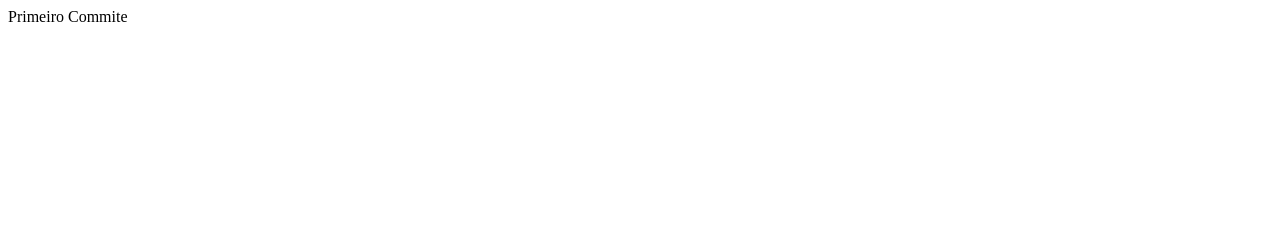
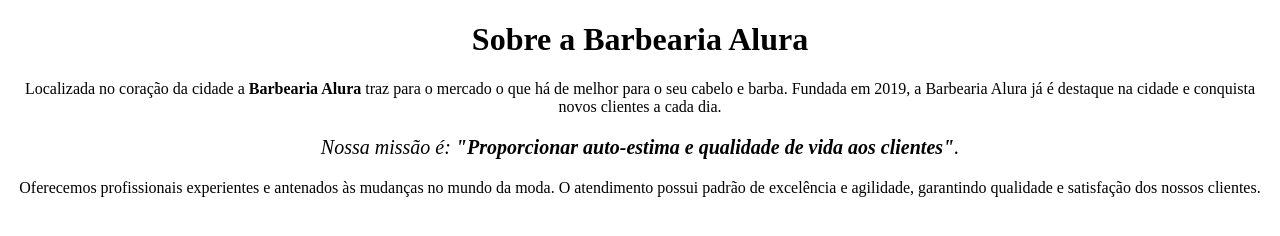
Before and after one commit to gabrielcannes/cursoHTML, a plain HTML site: page FrontEnd/index.html in a window 1280 px wide. Drawn offline with Linux system fonts and the light colour scheme.

Commit message:
adicao do css na pagina

```diff
--- a/FrontEnd/index.html
+++ b/FrontEnd/index.html
@@ -1,13 +1,19 @@
 <!DOCTYPE html>
 <html lang="pt-br">
-<meta charset="UTF-8">
 
 <head>
-    <title>Title of the document</title>
+    <meta charset="UTF-8">
+    <title>Barbearia Alura</title>
 </head>
 
-<body>
-    Primeiro Commite
+<body style="text-align:center">
+    <h1>Sobre a Barbearia Alura</h1>
+
+    <p>Localizada no coração da cidade a <strong>Barbearia Alura</strong> traz para o mercado o que há de melhor para o seu cabelo e barba. Fundada em 2019, a Barbearia Alura já é destaque na cidade e conquista novos clientes a cada dia.</p>
+
+    <p style="font-size: 20px;"><em>Nossa missão é: <strong>"Proporcionar auto-estima e qualidade de vida aos clientes"</strong>.</em></p>
+
+    <p>Oferecemos profissionais experientes e antenados às mudanças no mundo da moda. O atendimento possui padrão de excelência e agilidade, garantindo qualidade e satisfação dos nossos clientes.</p>
 </body>
 
 </html>
```
Also changed, not shown: FrontEnd/style.css (added).
